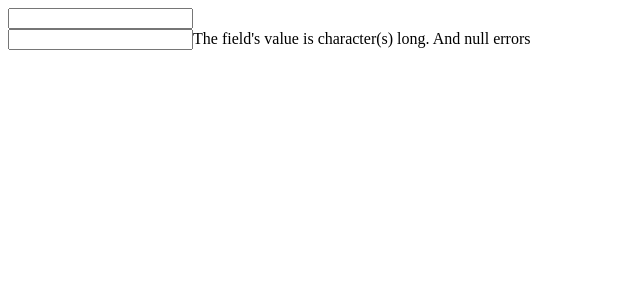
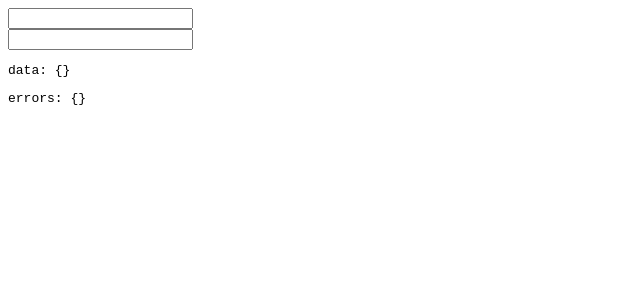
Before and after one commit to Randagio13/rapid-form, a React (Create React App) app: page / in a window 1280 px wide. Shown: the top 300 px of the page, without its empty margins (0-640 px from the left). Built offline with nearby package versions, Linux system fonts and the light colour scheme.

Commit message:
feat: added errors

```diff
--- a/package.json
+++ b/package.json
@@ -14,8 +14,8 @@
     "release": "rm -rf ./dist && webpack --progress"
   },
   "dependencies": {
-    "react": "^16.11.0",
-    "react-dom": "^16.11.0"
+    "react": "^16.12.0",
+    "react-dom": "^16.12.0"
   },
   "devDependencies": {
     "@types/react": "^16.9.11",
--- a/src/components/useRapidForm.tsx
+++ b/src/components/useRapidForm.tsx
@@ -6,7 +6,21 @@ const setErrors = (data: any, dispatch: any) => {
       type: 'empty',
       data: {
         [data.name]: {
+          ...data
+        }
+      },
+      errors: {
+        [data.name]: {
           message: `${data.name} is required`
+        }
+      }
+    })
+  } else {
+    dispatch({
+      type: 'change',
+      data: {
+        [data.name]: {
+          ...data
         }
       }
     })
@@ -16,18 +30,31 @@ const setErrors = (data: any, dispatch: any) => {
 const fetchReducer = (state: any, action: any) => {
   console.log('state fetch :', state)
   if (action.type === 'change') {
+    Object.keys(state.errors).map((k: any) => {
+      if (state.data.hasOwnProperty(k)) {
+        delete state.errors[k]
+      }
+    })
     return {
       ...state,
       data: {
         ...state.data,
         ...action.data
+      },
+      errors: {
+        ...state.errors
       }
     }
   } else if (action.type === 'empty') {
     return {
       ...state,
+      data: {
+        ...state.data,
+        ...action.data
+      },
       errors: {
-        ...action.data
+        ...state.errors,
+        ...action.errors
       }
     }
   } else {
@@ -59,8 +86,8 @@ export const useValidation = (dispatch: any) =>
 
 export default function useRapidForm(): any {
   const [state, dispatch] = useReducer(fetchReducer, {
-    data: null,
-    errors: null
+    data: {},
+    errors: {}
   })
   const validation = useValidation(dispatch)
   useDebugValue(state.data)
--- a/src/index.tsx
+++ b/src/index.tsx
@@ -3,15 +3,17 @@ import * as ReactDOM from 'react-dom'
 import useRapidForm from './components/useRapidForm'
 
 const Form = () => {
-  const { data, validation, errors } = useRapidForm()
-  const v = data ? data.username.value.length : ''
+  const { data, errors, validation } = useRapidForm()
   console.log('data :', data)
+  console.log('errors :', errors)
   return (
     <form>
       <input name='username' ref={validation} required />
       <br />
       <input name='name' ref={validation} required />
-      {`The field's value is ${v} character(s) long. And ${errors} errors`}
+      <br />
+      <pre>{`data: ${JSON.stringify(data, null, 2)}`}</pre>
+      <pre>{`errors: ${JSON.stringify(errors, null, 2)}`}</pre>
     </form>
   )
 }
```
Also changed, not shown: 1 other file (tests, documents, lock files or other folders).
